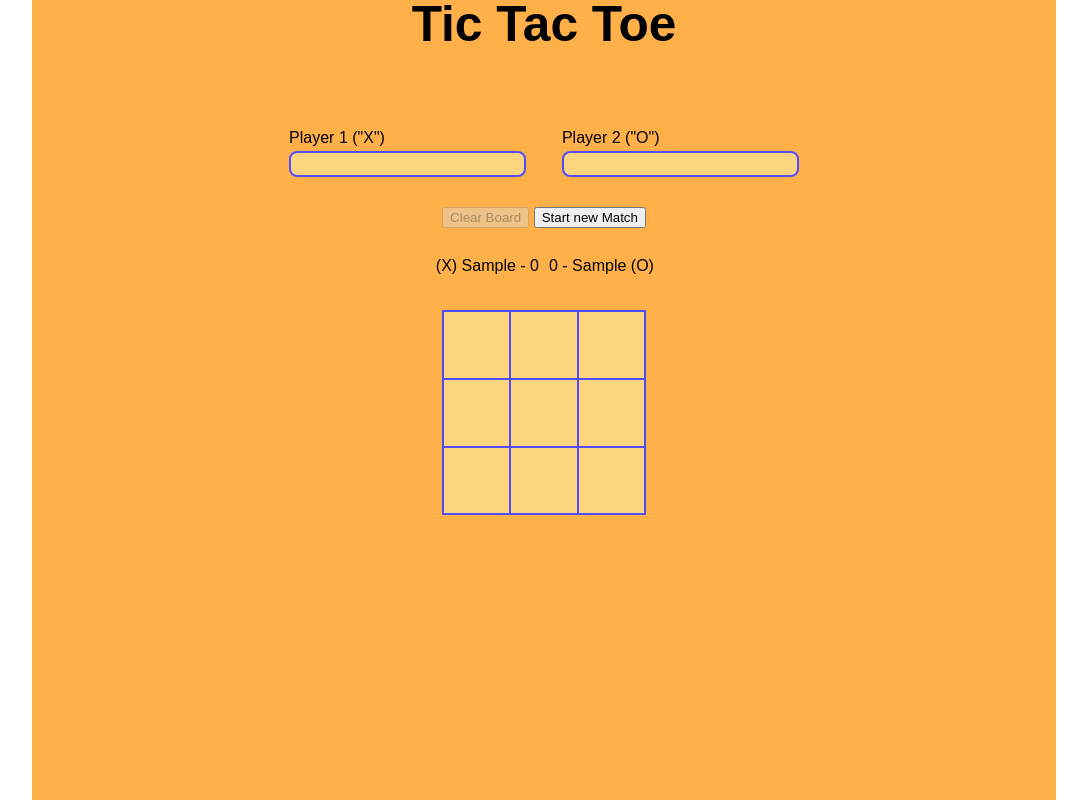
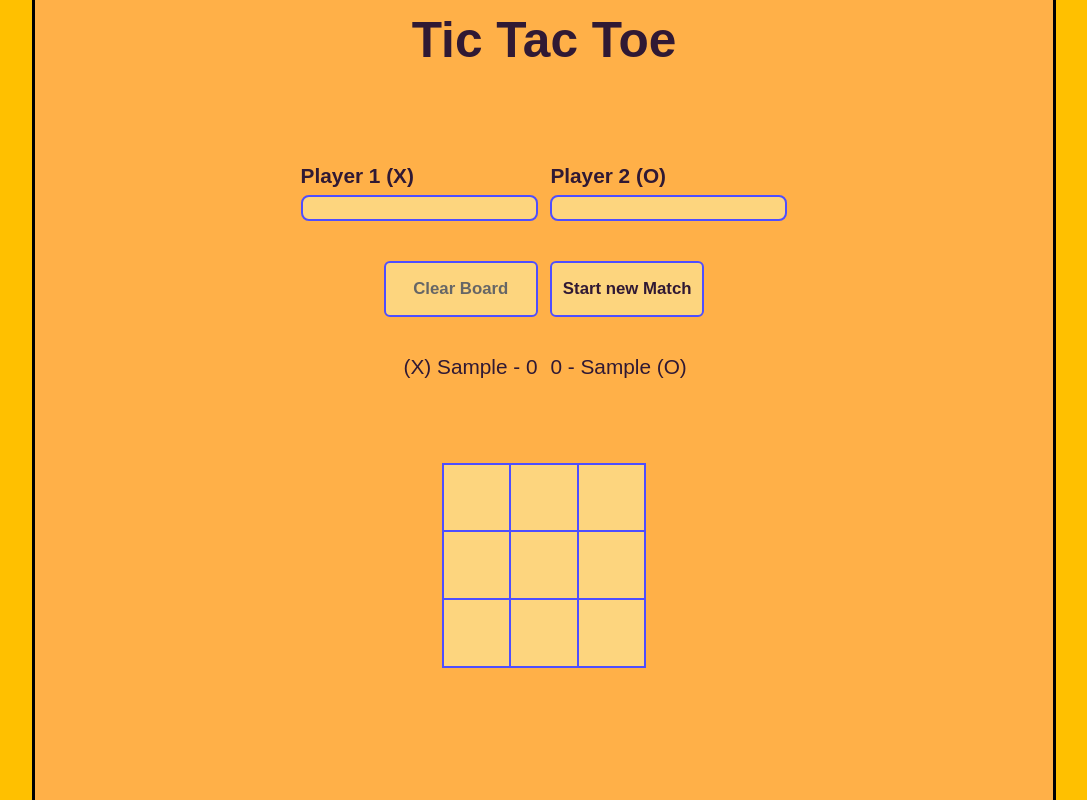
Before and after one commit to Mathzzuco/odin-tic-tac-toe, a plain HTML site: page index.html in a window 1280 px wide. Both pictures are taken after typing "Sample", "Sample" into the empty fields and a click on the button "Start match". Shown: the whole page, without its empty margins (96-1183 px from the left). Drawn offline with Linux system fonts and the light colour scheme.

Commit message:
finish game design

```diff
--- a/css/style.css
+++ b/css/style.css
@@ -1,7 +1,13 @@
 :root {
+    --page-background-color: #FFC000;
     --main-background-color: #ffb048;
+    --main-text-color: #301934;
     --button-background-color: #fdd57e;
     --button-border-color: #4e4eff;
+    --button-text-color: #301934;
+    --disabled-button-text-color: #666666;
+    --game-button-text-color: #000000;
+    --game-button-hover-text-color: #585858;
 }
 
 body {
@@ -11,6 +17,7 @@ body {
 #page-container {
     width: 100vw;
     height: 100vh;
+    background-color: var(--page-background-color);
 }
 
 .main-wrapper {
@@ -19,6 +26,9 @@ body {
     flex-direction: column;
     align-items: center;
     margin: 0 10vw;
+    padding-top: 2vh;
+    border-left: 3px solid black;
+    border-right: 3px solid black;
     background: var(--main-background-color);
 }
 
@@ -27,12 +37,13 @@ main {
     display: flex;
     flex-direction: column;
     align-items: center;
-    gap: 30px;
+    gap: 5vh;
 }
 
 main h1 {
     font-size: calc(2vw + 3vh);
     font-weight: bolder;
+    color: var(--main-text-color);
 }
 
 .register-text {
@@ -47,7 +58,7 @@ form {
     display: flex;
     flex-direction: column;
     align-items: center;
-    gap: 30px;
+    gap: 5vh;
 }
 
 .player-inputs {
@@ -55,13 +66,16 @@ form {
     display: flex;
     justify-content: center;
     flex-direction: row;
-    gap: 5%;
+    gap: 1vw;
 }
 
 .player-inputs label {
     display: flex;
     flex-direction: column;
-    gap: 5px;
+    gap: 1vh;
+    font-size: calc(1vw + 1vh);
+    font-weight: bolder;
+    color: var(--main-text-color);
 }
 
 input[type="text"] {
@@ -69,20 +83,44 @@ input[type="text"] {
     background-color: var(--button-background-color);
     font-size: calc(1vw + 0.5vh);
     font-weight: bold;
+    color: var(--main-text-color);
     border: 2px solid var(--button-border-color);
     border-radius: 8px;
+}
 
+.buttons {
+    display: flex;
+    flex-direction: row;
+    gap: 1vw;
+}
+
+.buttons button {
+    width: 12vw;
+    height: 7vh;
+    font-size: calc(1vw + 0.5vh);
+    font-weight: bolder;
+    color: var(--button-text-color);
+    background-color: var(--button-background-color);
+    border: 2px solid var(--button-border-color);
+    border-radius: 6px;
+    cursor: pointer;
 }
 
 .buttons button:hover {
     cursor: pointer;
+    opacity: 0.9;
 }
 
 .reset-button {
     display: none;
 }
 
+.reset-button:disabled {
+    color: var(--disabled-button-text-color);
+}
+
 .reset-button:hover:disabled {
+    opacity: 1;
     cursor: unset;
 }
 
@@ -90,13 +128,15 @@ input[type="text"] {
     display: flex;
     flex-direction: column;
     align-items: center;
-    gap: 10px;
+    gap: 4vh;
 }
 
 .players-info-box {
     display: grid;
     grid-template-columns: 1fr 1fr;
-    gap: 10px;
+    gap: 1vw;
+    font-size: calc(1vw + 1vh);
+    color: var(--main-text-color);
 }
 
 .player1-display {
@@ -106,7 +146,10 @@ input[type="text"] {
 
 .winner-display {
     display: block;
-    min-height: 1rem;
+    min-height: calc(1vw + 1vh);
+    font-size: calc(1vw + 1vh);
+    font-weight: bold;
+    color: var(--main-text-color);
 }
 
 .gameboard {
@@ -121,6 +164,7 @@ input[type="text"] {
 .gameboard button {
     font-size: calc(1vw + 2vh);
     font-weight: bold;
+    color: var(--game-button-text-color);
     background-color: var(--button-background-color);
     border: 1px solid var(--button-border-color);
     transition: all 0.5s ease;
@@ -128,7 +172,7 @@ input[type="text"] {
 
 .gameboard button[filled="false"]:hover {
     cursor: pointer;
-    color: gray;
+    color: var(--game-button-hover-text-color);
 }
 
 .gameboard button[filled="true"]:hover {
--- a/index.html
+++ b/index.html
@@ -18,10 +18,10 @@
                 </div>
                 <form action="" method="POST">
                     <section class="player-inputs">
-                        <label for="player1-input">Player 1 ("X")
+                        <label for="player1-input">Player 1 (X)
                             <input type="text" id="player1-input" required>
                         </label>
-                        <label for="player2-input">Player 2 ("O")
+                        <label for="player2-input">Player 2 (O)
                             <input type="text" id="player2-input" required>
                         </label>
                     </section>
```
